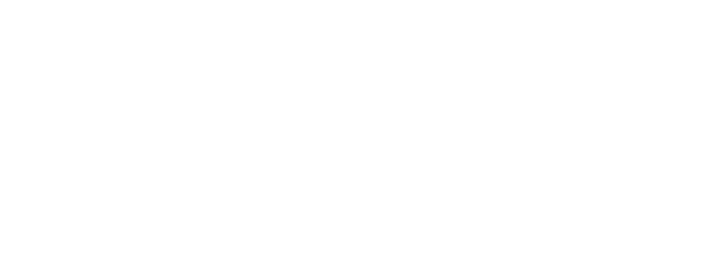
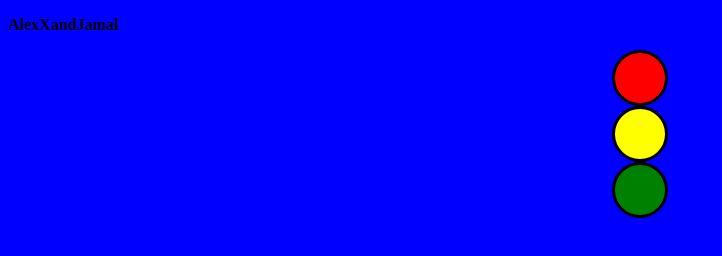
Before and after one commit to XavierRice/jamal-Alex-X, a plain HTML site: page index.html in a window 1280 px wide. Shown: the whole page, without its empty margins (0-722 px from the left). Drawn offline with Linux system fonts and the light colour scheme.

Commit message:
great group effort

```diff
--- a/app.js
+++ b/app.js
@@ -0,0 +1,23 @@
+const body = document.querySelector("body")
+
+for(let i = 0; i <3 ; i++){
+
+    const box = document.createElement("div")
+    box.classList.add("box")
+    body.append(box)
+
+
+}
+
+const box = document.querySelectorAll("div")
+console.log(box)
+box[0].style.backgroundColor= "red";
+box[1].style.backgroundColor= "yellow";
+box[2].style.backgroundColor= "green";
+
+for (let i=0; i < 3; i++) {
+    box[i].addEventListener("click", (event) => {
+        body.style.backgroundColor = box[i].style.backgroundColor;
+    })
+
+}
--- a/index.html
+++ b/index.html
@@ -5,9 +5,9 @@
     <meta name="viewport" content="width=device-width, initial-scale=1.0">
     <link rel="stylesheet" href="style.css"/>
     <script src="app.js" defer></script>
-    <title></title>
+    <title>On-Click Event</title>
 </head>
 <body>
-
+<footer id="footer"><p><strong>AlexXandJamal</strong></p></footer>
 </body>
 </html>
--- a/style.css
+++ b/style.css
@@ -0,0 +1,17 @@
+body {
+    background-color: blue;
+}
+
+
+.box{
+    border: 3px solid black;
+    height: 50px;
+    width: 50px;
+    margin: 0 auto;
+    border-radius: 50px;
+}
+
+.footer{
+    font-family: Arial, Helvetica, sans-serif;
+    font-size: large;
+}
```
